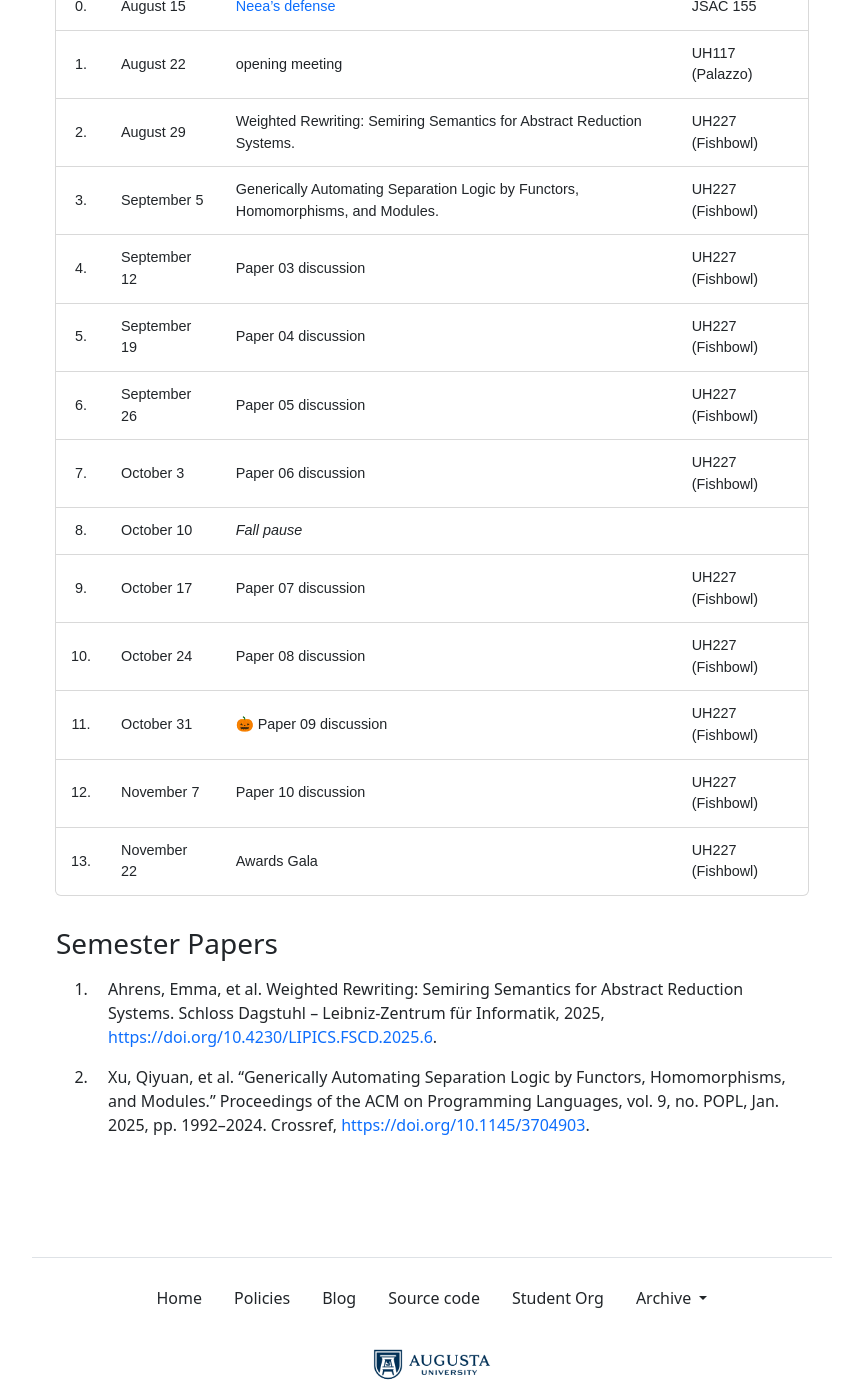
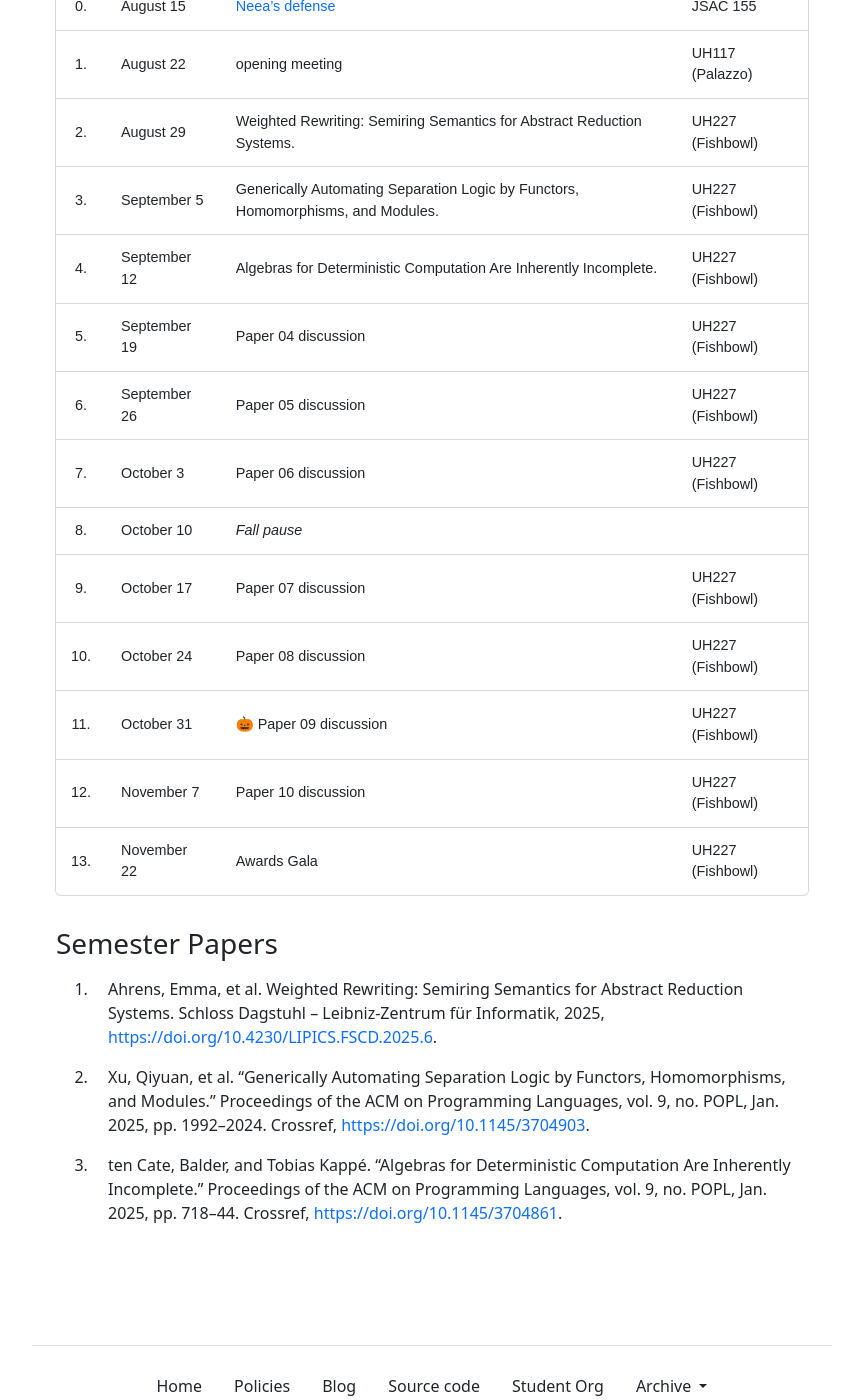
Before and after one commit to the-au-forml-lab/plgroup, a Jekyll site: the page built from docs/index.md, in a window 1280 px wide and 1400 px high, scrolled down 722 px. Shown: the whole window, without its empty margins (208-1071 px from the left). Built offline with Jekyll 4.4.1, drawn with Linux system fonts in a browser that asks for light colours.

Commit message:
[create-pull-request] automated change

```diff
--- a/data/history.txt
+++ b/data/history.txt
@@ -49,3 +49,4 @@
 10.1145/3689745
 10.4230/LIPICS.FSCD.2025.6
 10.1145/3704903
+10.1145/3704861
--- a/docs/index.md
+++ b/docs/index.md
@@ -33,7 +33,7 @@ organization.
 | 1.  | August 22    | opening meeting        | UH117 (Palazzo)  |
 | 2.  | August 29    | Weighted Rewriting: Semiring Semantics for Abstract Reduction Systems.    | UH227 (Fishbowl) |
 | 3.  | September 5  | Generically Automating Separation Logic by Functors, Homomorphisms, and Modules.    | UH227 (Fishbowl) |
-| 4.  | September 12 | Paper 03 discussion    | UH227 (Fishbowl) |
+| 4.  | September 12 | Algebras for Deterministic Computation Are Inherently Incomplete.    | UH227 (Fishbowl) |
 | 5.  | September 19 | Paper 04 discussion    | UH227 (Fishbowl) |
 | 6.  | September 26 | Paper 05 discussion    | UH227 (Fishbowl) |
 | 7.  | October 3    | Paper 06 discussion    | UH227 (Fishbowl) |
--- a/docs/papers.md
+++ b/docs/papers.md
@@ -1,2 +1,3 @@
 1. Ahrens, Emma, et al. Weighted Rewriting: Semiring Semantics for Abstract Reduction Systems. Schloss Dagstuhl – Leibniz-Zentrum für Informatik, 2025, <https://doi.org/10.4230/LIPICS.FSCD.2025.6>.
 1. Xu, Qiyuan, et al. “Generically Automating Separation Logic by Functors, Homomorphisms, and Modules.” Proceedings of the ACM on Programming Languages, vol. 9, no. POPL, Jan. 2025, pp. 1992–2024. Crossref, <https://doi.org/10.1145/3704903>.
+1. ten Cate, Balder, and Tobias Kappé. “Algebras for Deterministic Computation Are Inherently Incomplete.” Proceedings of the ACM on Programming Languages, vol. 9, no. POPL, Jan. 2025, pp. 718–44. Crossref, <https://doi.org/10.1145/3704861>.
```
